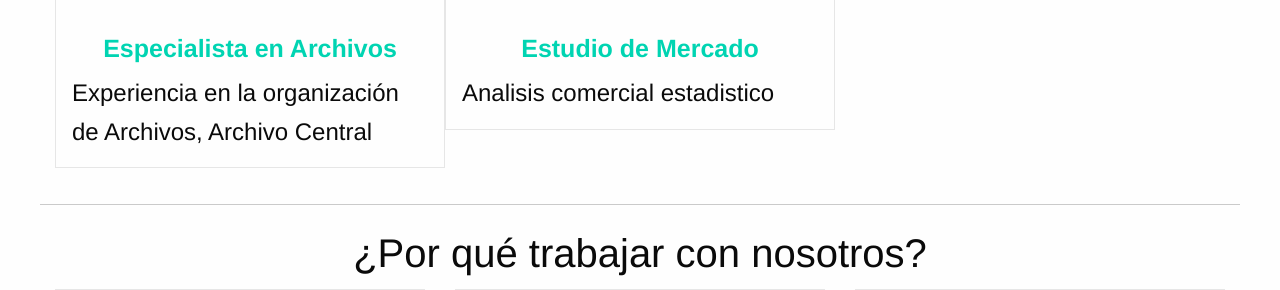
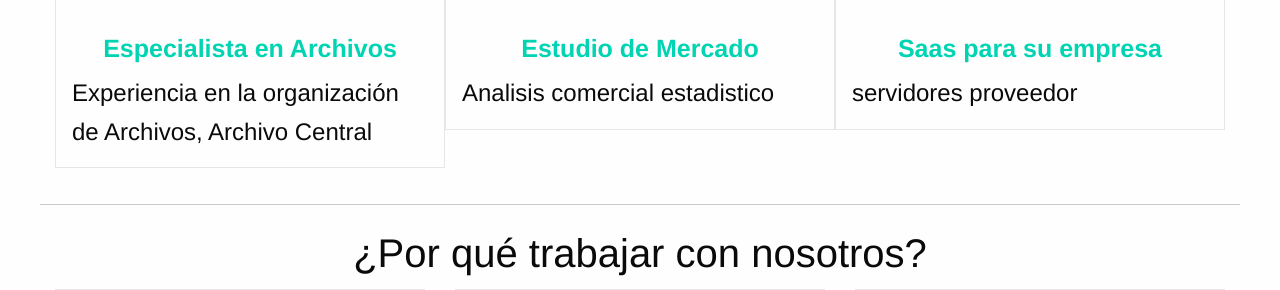
Before and after one commit to edgarapaza/katari, a PHP site: page /katari/views/main/index.php in a window 1280 px wide. Shown: the part 2460-2750 px from the top of the page. Run offline with PHP 8.4, Linux system fonts and the light colour scheme; grey boxes labelled with a size stand in for pictures from a placeholder-image service; some libraries are stand-ins or nearby versions.

Commit message:
agregando un nuevo contenedor de servicios

```diff
--- a/views/main/index.php
+++ b/views/main/index.php
@@ -134,6 +134,13 @@
 				</div>
 			</div>
 			<div class="cell small-12 medium-6 large-4">
+				<div class="card">
+				  <img class="thumbnail" src="https://anincubator.com/wp-content/uploads/2022/08/%C2%BFQue%CC%81-es-el-Software-como-Servicio-SaaS.png" alt="Photo of Uranus.">
+				  <div class="card-section">
+				    <h4>Saas para su empresa</h4>
+				    <p>servidores proveedor</p>
+				  </div>
+				</div>
 
 			</div>
 		</div>
```
Also changed, not shown: public/img/SaaS.png (added).
